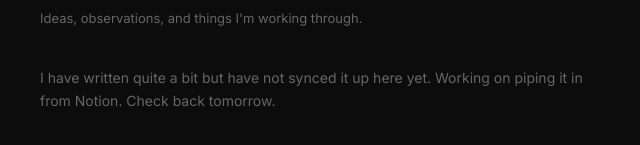
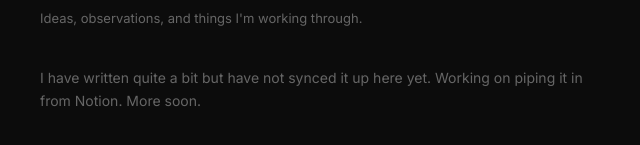
Before and after one commit to Affan-sajid/affan-site, a React (Vite) app: page /writings in a window 1280 px wide. Shown: the part 243-388 px from the top of the page, without its empty margins (315-955 px from the left). Built offline with nearby package versions, Linux system fonts and the light colour scheme.

Commit message:
Vary end-of-page holding copy so phrasing does not repeat

```diff
--- a/src/pages/Features.jsx
+++ b/src/pages/Features.jsx
@@ -10,7 +10,7 @@ export default function Features({ light }) {
 
       <div className="py-12">
         <p className={`text-[14px] leading-relaxed max-w-lg ${light ? 'text-[#555]' : 'text-[#888]'}`}>
-          Got some things to add here. Working on it. Check back soon.
+          Got some things to add here. Working on it. Stay tuned.
         </p>
       </div>
     </main>
--- a/src/pages/Projects.jsx
+++ b/src/pages/Projects.jsx
@@ -142,7 +142,7 @@ export default function Projects({ light }) {
       </div>
 
       <p className={`text-[13px] leading-relaxed mt-10 ${light ? 'text-[#888]' : 'text-[#666]'}`}>
-        I have a few more projects I have not had time to write up yet. Check back tomorrow. ;)
+        I have a few more projects I have not had time to write up yet. Give it a day or two. ;)
       </p>
     </main>
   )
--- a/src/pages/Writings.jsx
+++ b/src/pages/Writings.jsx
@@ -13,7 +13,7 @@ export default function Writings({ light }) {
 
       <p className={`text-[14px] leading-relaxed ${mutedText}`}>
         I have written quite a bit but have not synced it up here yet. Working on piping it in from
-        Notion. Check back tomorrow.
+        Notion. More soon.
       </p>
     </main>
   )
```
